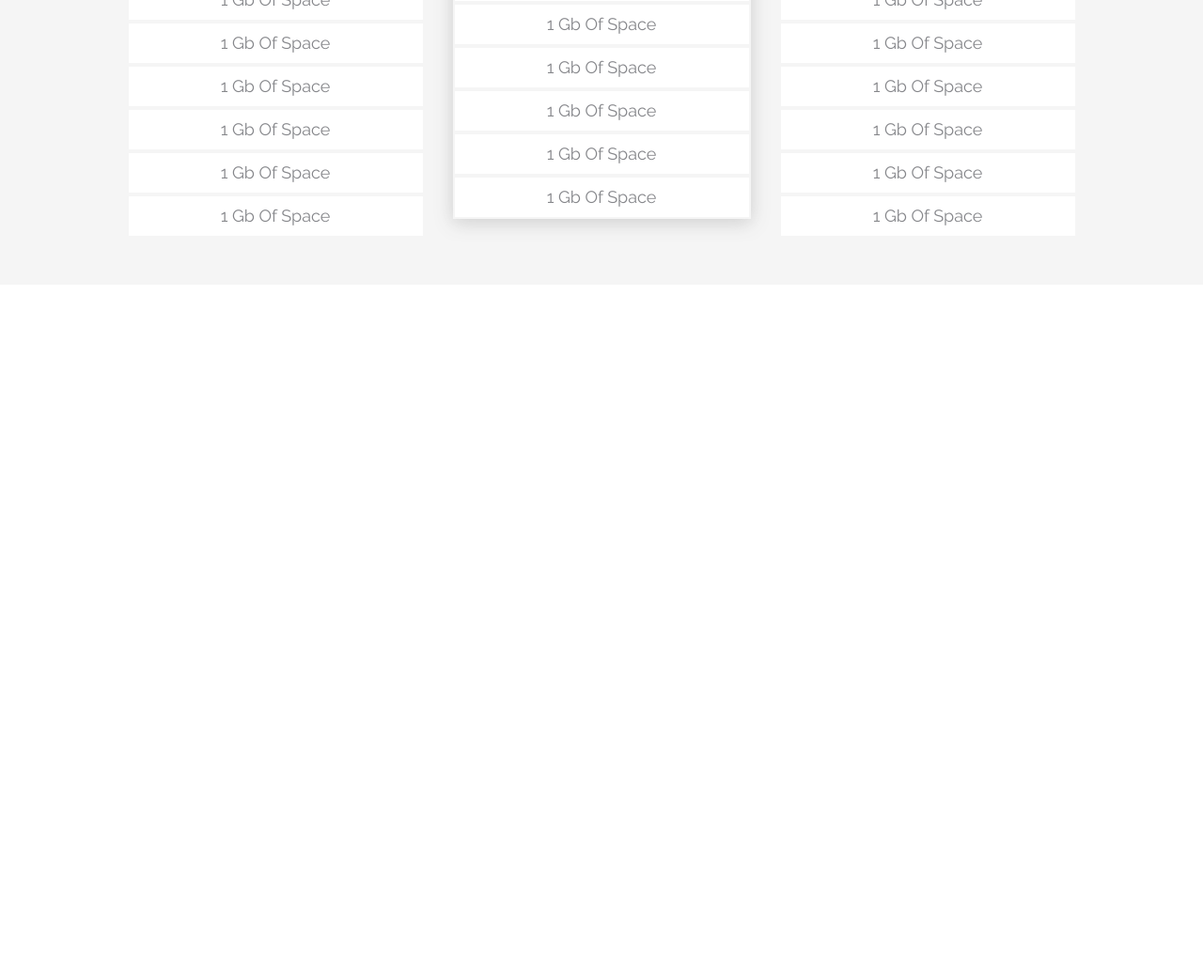
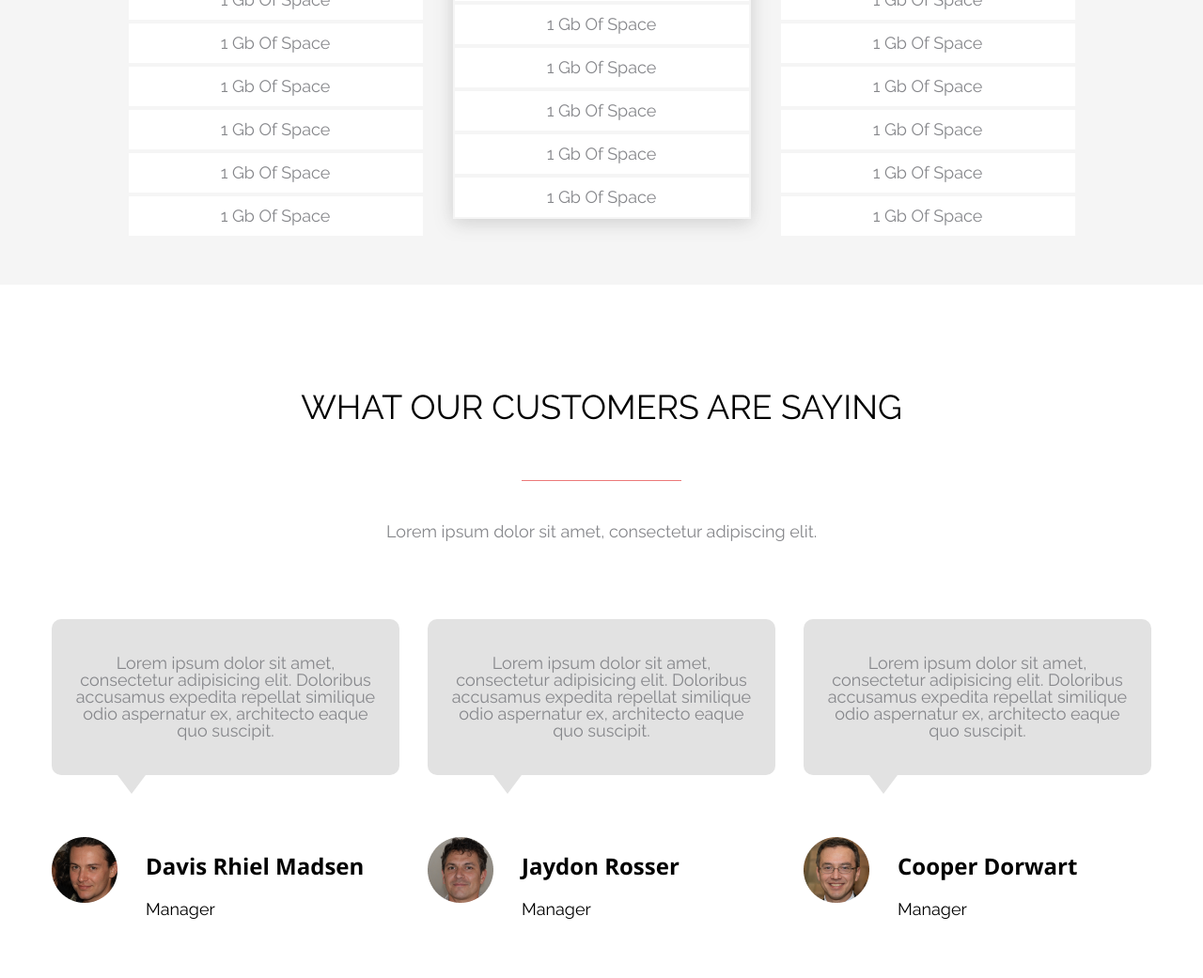
Before and after one commit to ArgonTrime/tms-homework, a plain HTML site: page index.html in a window 1280 px wide. Shown: the part 1331-2372 px from the top of the page at 94% size. Before the commit the page ends 1634 px from the top, so only its background shows below. Drawn offline with nearby package versions, Linux system fonts and the light colour scheme.

Commit message:
feat: add section
add section saying

```diff
--- /dev/null
+++ b/assets/css/saying.css
@@ -0,0 +1,29 @@
+.saying__cards {
+    display: flex;
+    justify-content: space-between;
+}
+.saying__cards__card {
+    width: 370px;
+    padding: 84px 0 64px 0;
+}
+.saying__cards__card__comment {
+    text-align: center;
+    color: #86878B;
+    padding: 38px 25px;
+    background-color: #E2E2E2;
+    border-radius: 10px;
+}
+.saying__cards__card img {
+    padding-left: 70px;
+}
+.saying__cards__card__person {
+    display: flex;
+    padding-top: 46px;
+
+}
+.saying__cards__card__person img {
+    padding: 0px 30px 0 0;
+}
+.saying__cards__card__person h3 {
+    padding: 19px 0 25px 0;
+}
--- a/index.html
+++ b/index.html
@@ -9,6 +9,7 @@
     <link rel="stylesheet" href="assets/css/style.css">
     <link rel="stylesheet" href="assets/css/awesome.css">
     <link rel="stylesheet" href="assets/css/options.css">
+    <link rel="stylesheet" href="assets/css/saying.css">
 </head>
 <body>
     <main>
@@ -82,6 +83,68 @@
                 </div>
             </div>
         </section>
+        <section class="saying">
+            <div class="wrapper">
+                <div class="title-block">
+                    <h2>WHAT OUR CUSTOMERS ARE SAYING</h2>
+                    <div class="title-block__separator"></div>
+                    <p>Lorem ipsum dolor sit amet, consectetur adipiscing elit.</p>
+                </div>
+                <div class="saying__cards">
+                    <div class="saying__cards__card">
+                        <p class="saying__cards__card__comment">Lorem ipsum dolor sit amet,
+                            consectetur adipisicing elit. Doloribus
+                            accusamus expedita repellat similique
+                            odio aspernatur ex, architecto eaque
+                            quo suscipit.</p>
+                        <img src="assets/images/icons/triangle-gray.svg" alt="triangle">
+                        <div class="saying__cards__card__person">
+                            <div>
+                                <img src="assets/images/avatar-davis.png" alt="davis">
+                            </div>
+                            <div>
+                                <h3>Davis Rhiel Madsen</h3>
+                                <p>Manager</p>
+                            </div>
+                        </div>
+                    </div>
+                    <div class="saying__cards__card">
+                        <p class="saying__cards__card__comment">Lorem ipsum dolor sit amet,
+                            consectetur adipisicing elit. Doloribus
+                            accusamus expedita repellat similique
+                            odio aspernatur ex, architecto eaque
+                            quo suscipit.</p>
+                        <img src="assets/images/icons/triangle-gray.svg" alt="triangle">
+                        <div class="saying__cards__card__person">
+                            <div>
+                                <img src="assets/images/avatar-jaydon.png" alt="davis">
+                            </div>
+                            <div>
+                                <h3>Jaydon Rosser</h3>
+                                <p>Manager</p>
+                            </div>
+                        </div>
+                    </div>
+                    <div class="saying__cards__card">
+                        <p class="saying__cards__card__comment">Lorem ipsum dolor sit amet,
+                            consectetur adipisicing elit. Doloribus
+                            accusamus expedita repellat similique
+                            odio aspernatur ex, architecto eaque
+                            quo suscipit.</p>
+                        <img src="assets/images/icons/triangle-gray.svg" alt="triangle">
+                        <div class="saying__cards__card__person">
+                            <div>
+                                <img src="assets/images/avatar-cooper.png" alt="davis">
+                            </div>
+                            <div>
+                                <h3>Cooper Dorwart</h3>
+                                <p>Manager</p>
+                            </div>
+                        </div>
+                    </div>
+                </div>
+            </div>
+        </section>
     </main>
 </body>
 </html>
```
Also changed, not shown: assets/images/avatar-cooper.png (added), assets/images/avatar-davis.png (added), assets/images/avatar-jaydon.png (added), assets/images/icons/triangle-gray.svg (added).
